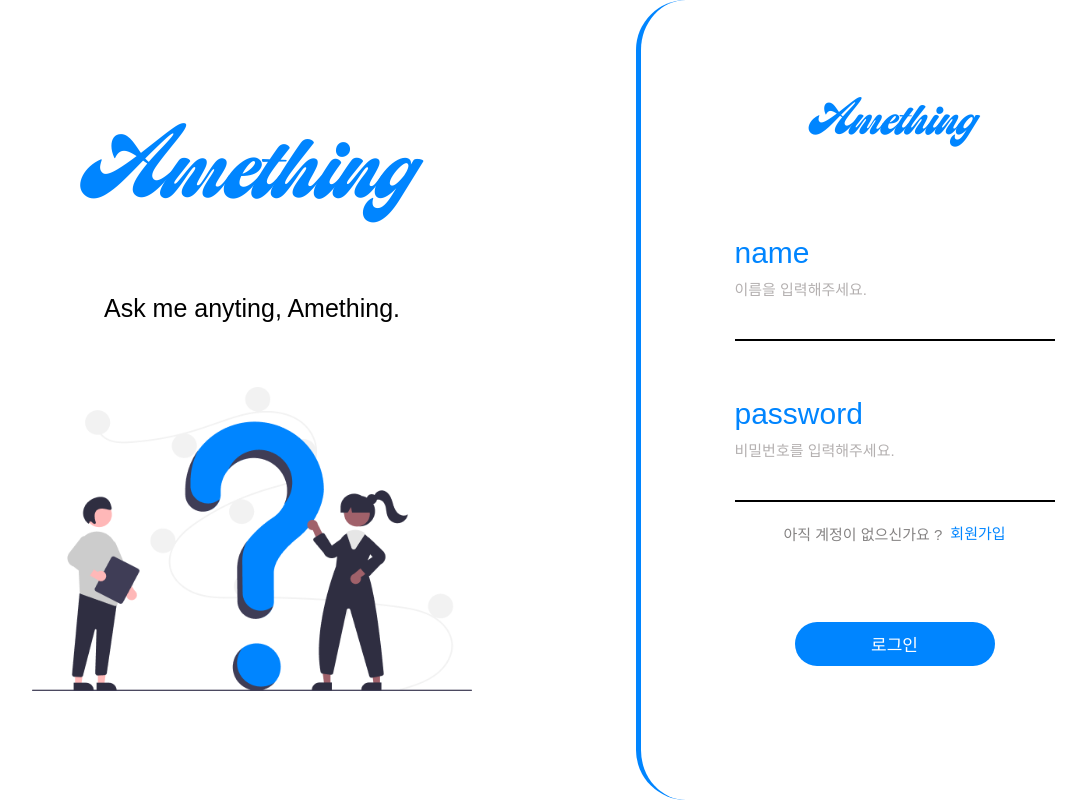
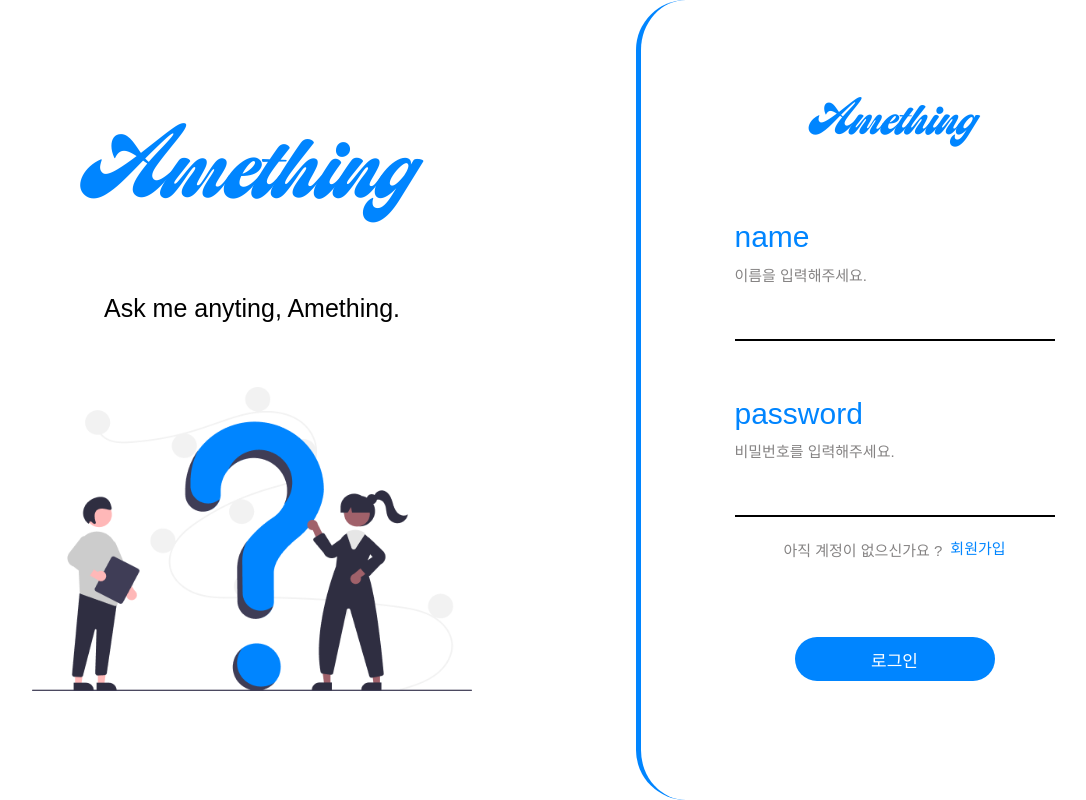
Before and after one commit to Amething/amething-client, a React (Create React App) app: page / in a window 1280 px wide. Shown: the whole page, without its empty margins (132-1218 px from the left). Built offline with nearby package versions, Linux system fonts and the light colour scheme; the HTML template or start-up script is replaced by a standard one.

Commit message:
Password input, type, comment color

```diff
--- a/src/Components/Login/index.tsx
+++ b/src/Components/Login/index.tsx
@@ -21,10 +21,14 @@ const Login = () => {
                <S.LoginWrapper>
                   <S.LoginText>name</S.LoginText>
                   <S.Comment>이름을 입력해주세요.</S.Comment>
-                  <S.Line />
+                  <S.Line>
+                     <input type="id" />
+                  </S.Line>
                   <S.LoginText className="password">password</S.LoginText>
                   <S.Comment>비밀번호를 입력해주세요.</S.Comment>
-                  <S.Line />
+                  <S.Line>
+                     <input type="password" />
+                  </S.Line>
                   <S.SignUpWrapper>
                      <S.SignUp>아직 계정이 없으신가요 ?</S.SignUp>
                      <S.SignupButton onClick={ButtonTest}>
--- a/src/Components/Login/style.tsx
+++ b/src/Components/Login/style.tsx
@@ -46,13 +46,13 @@ export const LoginText = styled.p`
    font-weight: 100;
    font-size: 30px;
    color: #0085ff;
-   margin-bottom: 1vh;
+   margin-bottom: 1.2vh;
 `;
 export const Comment = styled(LoginText)`
    width: 40vh;
    font-size: 15px;
-   color: #b4b0b0;
-   margin-bottom: 5vh;
+   color: #858383;
+   margin-bottom: 3.5vh;
 `;
 export const LoginWrapper = styled(Set)`
    height: 70%;
@@ -62,8 +62,15 @@ export const LoginWrapper = styled(Set)`
    }
 `;
 export const Line = styled.div`
-   width: 40vh;
-   border: 1.5px solid #000000;
+   input {
+      font-size: 17px;
+      font-weight: 200;
+      width: 40vh;
+      height: 3.5vh;
+      outline: none;
+      border: none;
+      border-bottom: 2px solid black;
+   }
 `;
 export const Button = styled.button`
    color: #ffffff;
```
